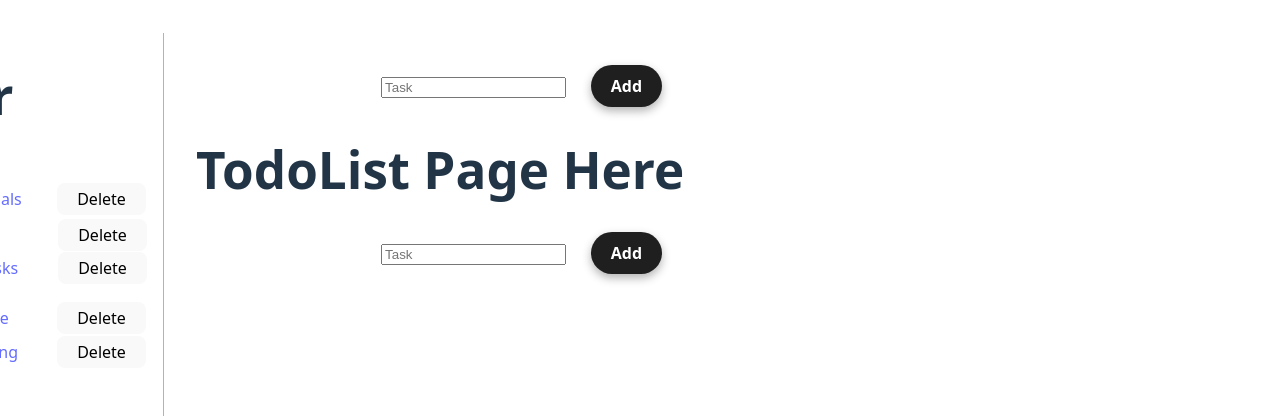
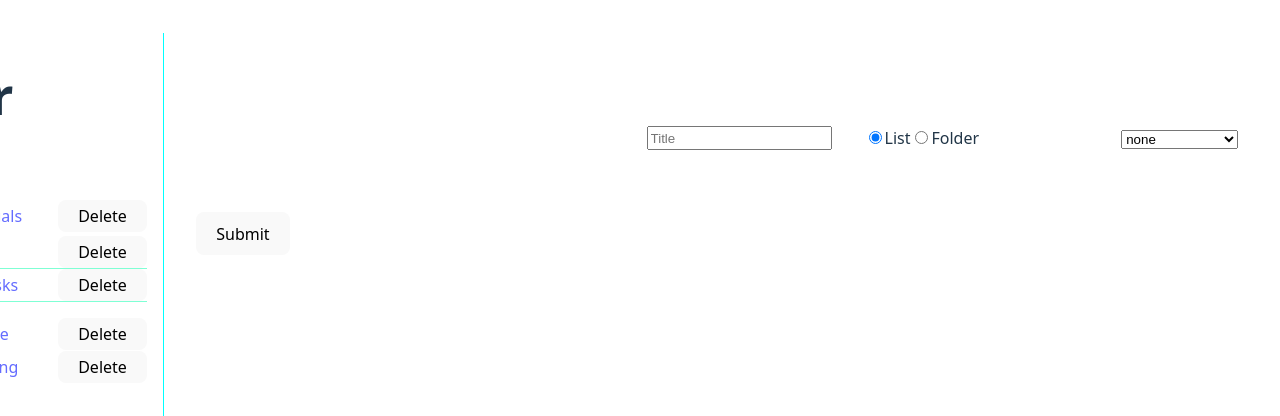
Before and after one commit to thomaswilliamscode/todo, a React (Vite) app: page / in a window 1280 px wide. Shown: the top 416 px of the page. Built offline with nearby package versions, Linux system fonts and the light colour scheme.

Commit message:
feat: enhance AddFolderOrList and FolderTodos components, implement delete functionality in Layout, and improve Sidebar styling

```diff
--- a/src/components/AddFolderOrList.tsx
+++ b/src/components/AddFolderOrList.tsx
@@ -13,7 +13,7 @@ export default function AddFolderOrList () {
   function viewFolders () {
     if (formState.type === 'list') {
       return (
-        <>
+        <div className='view-folders-div'>
           <select
             onChange={(e) =>
               setFormState((s) => ({ ...s, folderId: Number(e.target.value) }))
@@ -24,7 +24,7 @@ export default function AddFolderOrList () {
           >
             {listFoldersAsOptions()}
           </select>
-        </>
+        </div>
       );
     }
   }
@@ -42,6 +42,7 @@ export default function AddFolderOrList () {
         <option
           value={`${folder.id}`}
           key={`${folder.id}`}
+
         >
           {folder.name}
         </option>
@@ -120,8 +121,9 @@ export default function AddFolderOrList () {
   }
   return (
     <>
-      <form onSubmit ={submit}>
-        <div>
+      <form onSubmit={submit}>
+        <div className='full-form-div'>
+          <div className='form-main-div'>
             <input
               type='text'
               name='name'
@@ -162,6 +164,7 @@ export default function AddFolderOrList () {
 
               <label htmlFor='folder'>Folder</label>
             </div>
+          </div>
           {viewFolders()}
         </div>
         <button
--- a/src/components/FolderTodos.tsx
+++ b/src/components/FolderTodos.tsx
@@ -1,4 +1,6 @@
 import type { Todo } from '../types/todo'
+import { useState } from 'react'
+import AddTodoForm from './AddTodoForm'
 
 
 type Props = {
@@ -21,7 +23,7 @@ function displayTodos ( todos ) {
         >
           <span></span>
           <span>{obj.title}</span>
-          <button onClick={() => deleteTodo(todo.id)}>🗑️</button>
+          <button onClick={() => deleteTodo(todo.id)}>Delete</button>
         </li>
       );
     }
@@ -29,13 +31,30 @@ function displayTodos ( todos ) {
 
   return display
 }
+/*add TodoBtn
+  use state for input value
+  onclick - add todo
+  setstate - previous, if type and id == same - add new todo array
+ */
+
+
 
 export default function FolderTodos({ data }: Props) {
-    const { name, todos, id} = data
+    const { name, todos, id, folderId, type} = data
+    const [ input, setInput ] = useState('')
+    const key = Date.now()
   return (
-    <>
-      {data.name}
-      <ul >{displayTodos(todos)}</ul>
-    </>
+    <div>
+      <h1 className='todo-title'>{data.name}</h1>
+
+      <div>
+        <AddTodoForm
+          id={id}
+          type={type}
+          key={key}
+        />
+      </div>
+      <ul>{displayTodos(todos)}</ul>
+    </div>
   );
 }
--- a/src/components/Layout.tsx
+++ b/src/components/Layout.tsx
@@ -27,8 +27,18 @@ export default function Layout() {
 
 
   function handleDelete(id: number) {
-    const updatedTodos = todos.filter((todo) => todo.id !== id);
-    return setTodos(updatedTodos);
+    const updatedTodos = sidebarState.data.filter((obj) => {
+      if ((obj.id === id) && (obj.type === 'list')) {
+        return false
+      } else return true
+    })
+
+    setSidebarState( (prev) => ({
+      ...prev,
+      data: updatedTodos
+    }))
+
+
   }
 
   // function handleHold(id: number) {
--- a/src/components/Sidebar.tsx
+++ b/src/components/Sidebar.tsx
@@ -9,7 +9,9 @@ export default function Sidebar () {
         <h1>SideBar</h1>
       </div>
       <div id='sidebar-bottom'>
-        <Link to='/add'>Add</Link>
+        <div className='sidebar-add'>
+          <Link to='/add'>Add</Link>
+        </div>
         <SidebarFoldersAndLists />
       </div>
     </div>
--- a/src/components/SidebarFolder.tsx
+++ b/src/components/SidebarFolder.tsx
@@ -52,7 +52,6 @@ export default function SidebarFolder ( {obj, data}: Props) {
 
     function deleteList(id: number) {
       console.log('Id: ', id);
-      console.log('Name: ', name)
       const filteredState = sidebarState.data.filter((obj) => {
         if (id === obj.id && obj.type === 'list') {
           return false;
--- a/src/components/TodoList.tsx
+++ b/src/components/TodoList.tsx
@@ -20,9 +20,10 @@ export default function TodoList() {
       }
     })
     const todos = found?.todos
-
+    const title = found.name
     return (
       <div>
+        <h1 className='todo-title'>{title}</h1>
         <AddTodoForm id={listId!} type={'list'} />
         <ul>
           {todos?.map((todo) => {
@@ -46,7 +47,7 @@ export default function TodoList() {
 
   return (
     <>
-      <h1>TodoList Page Here</h1>
+
       {displayTodo()}
 
     </>
--- a/src/index.css
+++ b/src/index.css
@@ -25,13 +25,15 @@
   height: 100vh;
 }
 
+
+
+/* SideBar */
+
 #sidebar {
   width: 20%;
   border-right: 0.5px solid aqua;
   padding-right: 1rem;
 }
-
-/* SideBar */
 
 .lists-in-folder{
   margin-top: 1%;
@@ -54,7 +56,7 @@
   display: flex;
   align-items: center;
   justify-content: space-between;
-  border-bottom: 1px solid white;
+  border-bottom: 1px solid Aquamarine;
 }
 .sidebar-List-in-Folder-styling-span{
 
@@ -65,15 +67,22 @@
   padding-top: 0.25rem;
 
 }
+.sidebar-add{
+  border-bottom: 2px solid white;
+  width: 25%;
+  margin-left: 40%;
+  padding-bottom: 0.5rem;
+  margin-bottom: 0.5rem;
+}
 
 .sidebar-folder{
   display: flex;
   align-items: center;
   justify-content: space-between;
-  border: 1px solid white;
+  border-bottom: 1px solid white;
 }
 .sidebar-ul-no-folder{
-border: 1px solid white;
+border-bottom: 1px solid white;
 display: flex;
   align-items: center;
   justify-content: space-between;
@@ -148,6 +157,10 @@ display: flex;
 }
 
 /* List items Styles */
+
+.todo-title{
+  margin-bottom: 0;
+}
 
 .todoItem, .drip-feed-item {
   background: rgba(45, 143, 133, 0.25);
@@ -233,6 +246,25 @@ button:focus-visible {
   outline: 4px auto -webkit-focus-ring-color;
 }
 
+/* Add Folder or List Page */
+form{
+  padding-top: 5%;
+}
+.form-main-div{
+  display: flex;
+  justify-content: center;
+  gap: 2rem;
+  width: 50%;
+  margin-left: 25%;
+}
+.full-form-div{
+  display: flex;
+}
+
+.form-submit{
+  margin-top: 5%;
+}
+
 @media (prefers-color-scheme: light) {
   :root {
     color: #213547;
```
Also changed, not shown: src/main.tsx (+5 -5 lines). Lines whose indentation alone changed are shown as unchanged.
